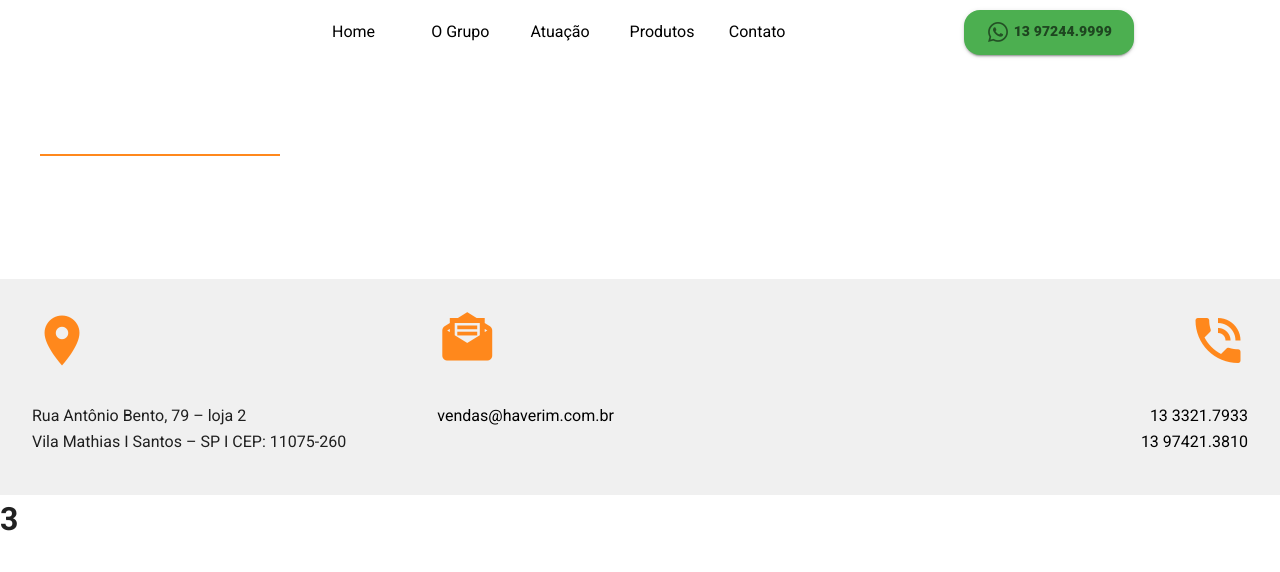
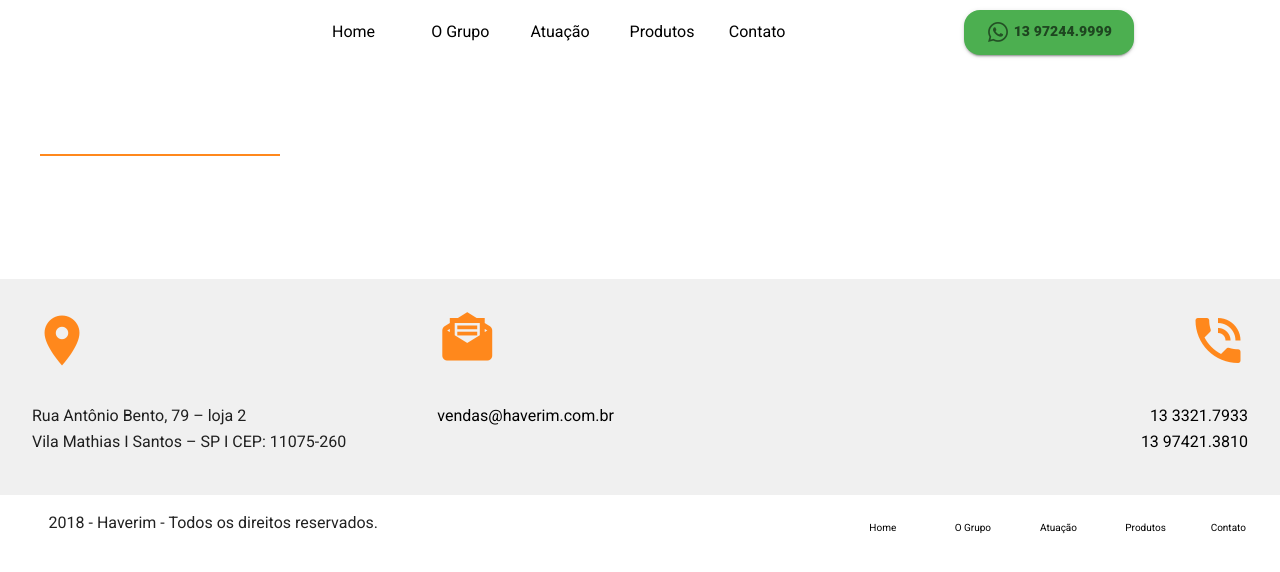
Before and after one commit to mateusfnogueira/frontEnd-Haverin-vuejs, a Vue app: page /contato in a window 1280 px wide. Shown: the top 572 px of the page. Built offline with nearby package versions, Linux system fonts and the light colour scheme.

Commit message:
ajustando resposividade do footer

```diff
--- a/src/components/Footer.vue
+++ b/src/components/Footer.vue
@@ -6,7 +6,7 @@
           <v-img src="@/assets/img/logo.png"></v-img>
         </div>
       </v-col>
-      <v-col class="pa-8" cols="12" md="12">
+      <v-col class="pa-8 col-branca" cols="12" md="12">
         <v-row no-gutters>
           <v-col cols="12" md="4">
             <v-icon size="60px" class="mb-10" color="rgb(255, 136, 28)">
@@ -43,7 +43,33 @@
         </v-row>
       </v-col>
       <v-col cols="12" md="12">
-        <h1>3</h1>
+        <v-row align="center" no-gutters>
+          <v-col class="mt-2 d-flex justify-center" cols="12" md="4">
+            <p>2018 - Haverim - Todos os direitos reservados.</p>
+          </v-col>
+          <v-col class="d-flex justify-center" cols="12" md="4">
+            <v-img max-width="30%" src="@/assets/img/logo-marca-site.png"></v-img>
+          </v-col>
+          <v-col class="d-flex flex-column col-menu" cols="12" md="4">
+            <v-list class="d-flex menu-footer">
+              <v-list-item @click="() => {}">
+                <router-link to="/">Home</router-link>
+              </v-list-item>
+              <v-list-item @click="() => {}">
+                <router-link to="/about">O Grupo</router-link>
+              </v-list-item>
+              <v-list-item @click="() => {}">
+                <router-link to="/atuacao">Atuação</router-link>
+              </v-list-item>
+              <v-list-item @click="() => {}">
+                <router-link to="/produtos">Produtos</router-link>
+              </v-list-item>
+              <v-list-item @click="() => {}">
+                <router-link to="/contato">Contato</router-link>
+              </v-list-item>
+            </v-list>
+          </v-col>
+        </v-row>
       </v-col>
     </v-row>
   </footer>
@@ -64,20 +90,28 @@ footer {
         margin: 20px;
       }
     }
-    .col-12:nth-child(2) {
+    .col-branca {
       background-color: #f0f0f0;
-      p {
+    }
+    p {
         line-height: 10px;
       }
-      a {
+    a {
         text-decoration: none;
         color: black;
       }
-      a:hover {
+    a:hover {
         text-decoration: none;
         color: black;
         font-weight: 750;
       }
+    .menu-footer {
+        a {
+            font-size: 10px;
+        }
+        .col-menu {
+            align-items: initial;
+        }
     }
   }
 }
--- a/src/views/Home.vue
+++ b/src/views/Home.vue
@@ -11,7 +11,7 @@
       <v-col class="d-flex justify-center" cols="12" sm="12" md="12">
         <h1>A Haverin</h1>
       </v-col>
-      <v-col cols="12" md="5">
+      <v-col class="pa-3" cols="12" md="5">
         <v-img src="@/assets/img/equipeHaverim.png"></v-img>
       </v-col>
       <v-col cols="12" md="6" class="pa-10">
@@ -180,7 +180,12 @@
         class="justify-space-around text-center blog-info"
         no-gutters
       >
-        <v-col cols="12" sm="7" md="4" class="d-flex flex-column align-center">
+        <v-col
+          cols="12"
+          sm="5"
+          md="4"
+          class="d-flex flex-column align-center ma-2"
+        >
           <img width="80%" src="@/assets/img/blog-img.png" alt="" />
 
           <h2>Saúde Cognitiva</h2>
@@ -193,7 +198,7 @@
             influencia o cérebro e cognição são aspectos que podem ajudar.
           </p>
         </v-col>
-        <v-col cols="12" sm="7" md="4" class="d-flex flex-column align-center">
+        <v-col cols="12" sm="5" md="4" class="d-flex flex-column align-center">
           <img width="80%" src="@/assets/img/blog-img.png" alt="" />
 
           <h2>Saúde Cognitiva</h2>
@@ -210,7 +215,7 @@
     </v-row>
 
     <v-row class="map text-center">
-      <v-img src="@/assets/img/map.png">
+      <v-img max-width="100%" src="@/assets/img/map.png">
         <v-row class="flex-column " align="center" justify="center" no-gutters>
           <h2>
             Atuamos em toda a Baixada Santista,<br />
@@ -313,11 +318,6 @@ export default {
       }
     }
     .blog-info {
-      img::before {
-        width: 30%;
-        height: 50%;
-        background-color: rgb(255, 136, 28);
-      }
       h2 {
         font-size: 26px;
         color: rgb(165, 165, 165);
@@ -325,6 +325,9 @@ export default {
       p {
         font-size: 16px;
         color: rgb(165, 165, 165);
+      }
+      .col-12 {
+        max-width: 90%;
       }
     }
   }
```
